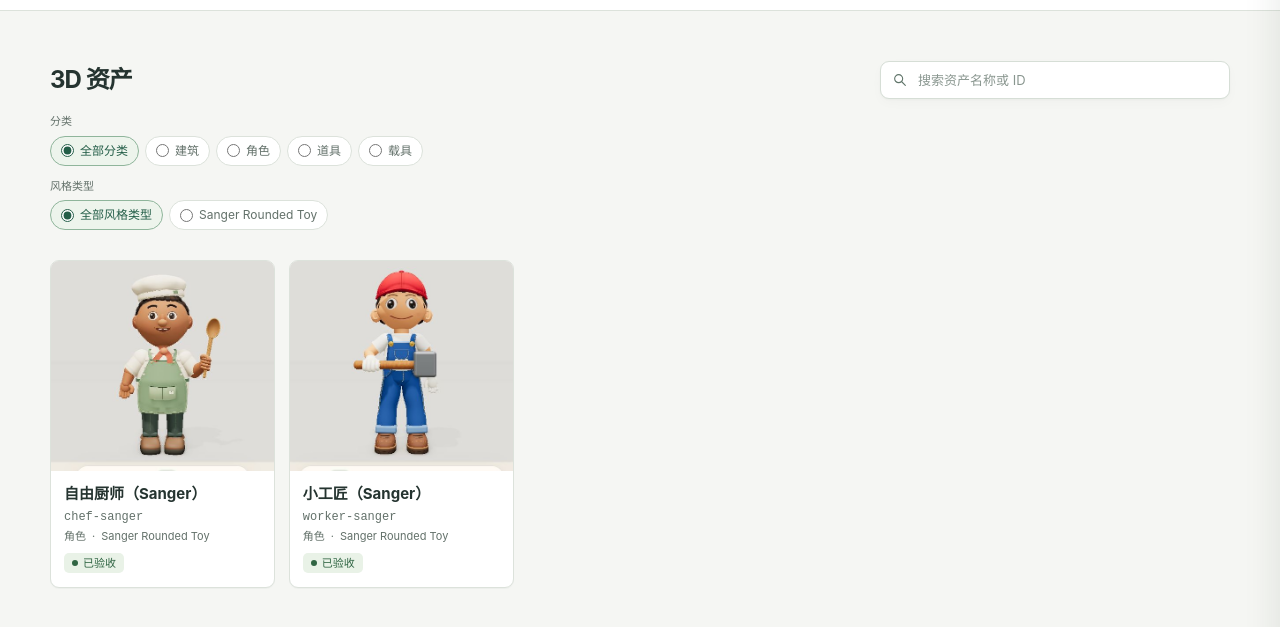
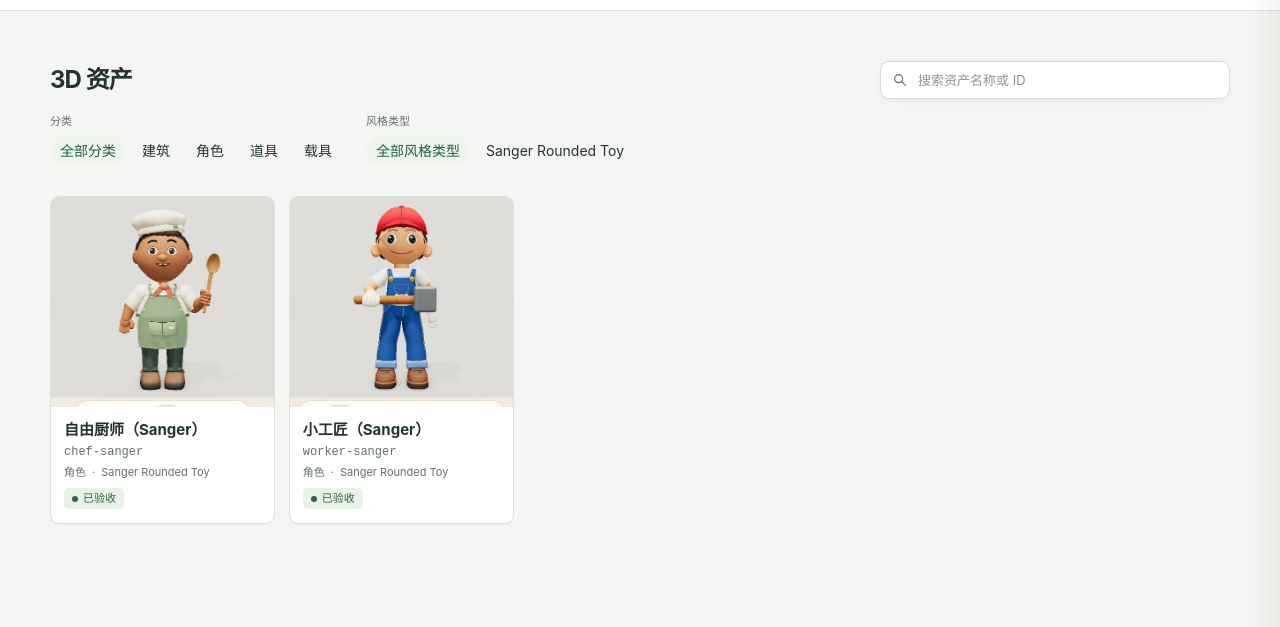
Before and after one commit to Sangerozoz/sanger-3d-asset-dashboard, a website built with Vite: page src/index.html in a window 1280 px wide. Shown: the part 49-676 px from the top of the page. Built offline with nearby package versions, Linux system fonts and the light colour scheme.

Commit message:
fix: solidify asset filter layout

```diff
--- a/src/dashboard.js
+++ b/src/dashboard.js
@@ -54,18 +54,31 @@ function action(label, cls, fn) {
   button.onclick = fn;
   return button;
 }
-function renderFilterOptions(group, name, allLabel, values, format) {
+const assetNames = { 'worker-sanger': '小工匠（Sanger）', 'chef-sanger': '自由厨师（Sanger）' };
+
+export function displayAssetName(record) {
+  return assetNames[record.assetId] || record.displayName || record.assetId;
+}
+
+export function filterAssetRecords(records, query = '', activeFilters = []) {
+  const normalizedQuery = query.trim().toLowerCase();
+  return records.filter(asset => {
+    const matchesQuery = [asset.name, asset.assetId].some(value => value?.toLowerCase().includes(normalizedQuery));
+    const matchesFilters = activeFilters.every(([field, value]) => !value || asset[field] === value);
+    return matchesQuery && matchesFilters;
+  });
+}
+
+function renderFilterOptions(group, field, allLabel, values, format) {
   group.replaceChildren(...['', ...values].map(value => {
-    const input = el('input');
-    input.type = 'radio';
-    input.name = name;
-    input.value = value;
-    input.checked = value === '';
-    return el('label', 'assetlib-filter-option', input, el('span', '', value ? format(value) : allLabel));
+    const option = action(value ? format(value) : allLabel, 'assetlib-filter-option', () => {});
+    option.dataset.filter = field;
+    option.dataset.value = value;
+    option.setAttribute('aria-pressed', String(value === ''));
+    return option;
   }));
 }
 
-const assetNames = { 'worker-sanger': '小工匠（Sanger）', 'chef-sanger': '自由厨师（Sanger）' };
 const checkNames = { pass: '通过', fail: '失败', unvalidated: '未验证', review_required: '待人工验收' };
 const valueOr = (value, empty = '未提供') => value === undefined || value === null || value === '' ? empty : String(value);
 const arrayText = values => Array.isArray(values) && values.length ? values.join('、') : '未提供';
@@ -88,7 +101,7 @@ function metadataList(items, cls = 'assetlib-meta-list') {
 export function mountAssetDashboard(root, { index, previewAdapter }) {
   const assets = index.assets.map(record => ({
     ...record,
-    name: record.displayName || assetNames[record.assetId] || record.assetId,
+    name: displayAssetName(record),
     shots: index.fixedViews.filter(view => record.screenshots[view])
       .map(view => ({ view, url: record.screenshots[view] })),
     benchmarkFraming: record.styleId === 'sanger-rounded-toy' && record.assetId in assetNames,
@@ -124,9 +137,18 @@ export function mountAssetDashboard(root, { index, previewAdapter }) {
   const filterForm = el('form', 'assetlib-tools',
     el('fieldset', 'assetlib-filter-group', el('legend', '', '分类'), categoryOptions),
     el('fieldset', 'assetlib-filter-group', el('legend', '', '风格类型'), styleOptions));
-  filterForm.onchange = updateList;
+  filterForm.onclick = event => {
+    const option = event.target.closest('button[data-filter]');
+    if (!option || !filterForm.contains(option)) return;
+    for (const sibling of filterForm.querySelectorAll(`button[data-filter=\"${option.dataset.filter}\"]`)) {
+      sibling.setAttribute('aria-pressed', String(sibling === option));
+    }
+    updateList();
+  };
   const list = el('div', 'assetlib-list');
   const backdrop = el('div', 'assetlib-drawer-backdrop');
+  backdrop.setAttribute('aria-hidden', 'true');
+  backdrop.setAttribute('tabindex', '-1');
   const detail = el('aside', 'assetlib-panel assetlib-detail');
   detail.setAttribute('aria-label', '资产详情');
   const close = action('', 'assetlib-drawer-close', () => closeDrawer());
@@ -195,9 +217,9 @@ export function mountAssetDashboard(root, { index, previewAdapter }) {
   function updateList() {
     updateSearchState();
     const query = search.value.trim().toLowerCase();
-    const activeFilters = [...new FormData(filterForm)];
-    const visible = sectionAssets.filter(a => [a.name, a.assetId].some(v => v?.toLowerCase().includes(query)) &&
-      activeFilters.every(([field, value]) => !value || a[field] === value));
+    const activeFilters = [...filterForm.querySelectorAll('button[data-filter][aria-pressed=\"true\"]')]
+      .map(option => [option.dataset.filter, option.dataset.value]);
+    const visible = filterAssetRecords(sectionAssets, query, activeFilters);
     if (selected && !visible.includes(selected)) closeDrawer();
     list.replaceChildren(...visible.map(a => {
       const card = action('', 'assetlib-card', () => openDrawer(a));
--- a/src/styles.css
+++ b/src/styles.css
@@ -108,7 +108,7 @@ body:has(#app > .assetlib-dashboard) { margin: 0; background: #f5f6f3; }
 .assetlib-placeholder, .assetlib-no-selection { display: grid; align-content: center; justify-items: center; gap: 12px; color: var(--muted); }
 .assetlib-placeholder .assetlib-icon, .assetlib-no-selection .assetlib-icon { width: 32px; height: 32px; }
 .assetlib-no-selection { min-height: 350px; }
-.assetlib-empty { text-align: center; color: var(--muted); padding: 30px 10px; }
+.assetlib-empty { display: grid; grid-column: 1 / -1; place-items: center; min-height: clamp(260px, 42vh, 460px); text-align: center; color: var(--muted); padding: 30px 10px; }
 .assetlib-detail-section { margin-top: 22px; padding-top: 18px; border-top: 1px solid var(--line); }
 .assetlib-meta-list { display: grid; gap: 9px; margin-top: 10px; }
 .assetlib-meta-list > div { display: grid; grid-template-columns: 88px minmax(0, 1fr); gap: 10px; align-items: start; }
@@ -137,14 +137,14 @@ body:has(#app > .assetlib-dashboard) { margin: 0; background: #f5f6f3; }
 .assetlib-library { min-height: calc(100vh - 124px); }
 .assetlib-library > .assetlib-panel-title { padding: 18px 22px 14px; }
 .assetlib-panel-title h1 { min-width: 0; font-size: 24px; letter-spacing: -.04em; white-space: nowrap; }
-.assetlib-filter-group { min-width: 0; margin: 0; padding: 0 22px 12px; border: 0; }
+.assetlib-tools { display: flex; align-items: flex-start; gap: 24px; padding: 0 22px 12px; }
+.assetlib-filter-group { min-width: 0; margin: 0; padding: 0; border: 0; }
 .assetlib-filter-group legend { margin-bottom: 6px; padding: 0; color: var(--muted); font-size: 11px; }
 .assetlib-filter-options { display: flex; flex-wrap: wrap; gap: 6px; }
-.assetlib-filter-option { display: inline-flex; align-items: center; gap: 6px; min-height: 30px; padding: 4px 10px; border: 1px solid var(--line); border-radius: 999px; color: var(--muted); background: #fff; font-size: 12px; cursor: pointer; transition: border-color .16s ease, color .16s ease, background-color .16s ease; }
+.assetlib-filter-option { min-height: 30px; padding: 4px 10px; border: 1px solid var(--line); border-radius: 999px; color: var(--muted); background: #fff; font-size: 12px; cursor: pointer; transition: border-color .16s ease, color .16s ease, background-color .16s ease; }
 .assetlib-filter-option:hover { border-color: #b9c9bb; background: #fdfefd; }
-.assetlib-filter-option:has(input:checked) { border-color: #8fb59b; background: #edf4ec; color: var(--accent); }
-.assetlib-filter-option input { margin: 0; accent-color: var(--accent); }
-.assetlib-filter-option input:focus-visible { outline: 2px solid #52896f; outline-offset: 2px; }
+.assetlib-filter-option[aria-pressed=true] { border-color: #8fb59b; background: #edf4ec; color: var(--accent); }
+.assetlib-filter-option:focus-visible { outline: 2px solid #52896f; outline-offset: 2px; }
 .assetlib-list { grid-template-columns: repeat(auto-fill, minmax(210px, 1fr)); gap: 14px; padding: 18px 22px 26px; }
 .assetlib-dashboard .assetlib-card { display: grid; min-width: 0; padding: 0; overflow: hidden; text-align: left; border: 1px solid var(--line); border-radius: 9px; background: #fff; box-shadow: 0 1px 1px #25343009; transition: transform .16s ease, border-color .16s ease, box-shadow .16s ease; }
 .assetlib-dashboard .assetlib-card:hover { transform: translateY(-2px); border-color: #a7c0ae; box-shadow: 0 7px 20px #25343012; }
@@ -170,7 +170,8 @@ body:has(#app > .assetlib-dashboard) { margin: 0; background: #f5f6f3; }
 @media (max-width: 700px) {
   .assetlib-content { padding: 18px 12px 28px; }
   .assetlib-panel-title { align-items: flex-start; flex-wrap: wrap; }
-  .assetlib-panel-title .assetlib-search { width: min(350px, 100%); flex: 1 1 350px; }
+  .assetlib-tools { gap: 12px; }
+  .assetlib-panel-title .assetlib-search { width: min(350px, 100%); max-width: 100%; flex: 1 1 350px; }
   .assetlib-search-clear { width: 28px; height: 28px; }
   .assetlib-list { grid-template-columns: repeat(2, minmax(0, 1fr)); gap: 10px; padding-inline: 12px; }
   .assetlib-card-photo { min-height: 154px; }
```
